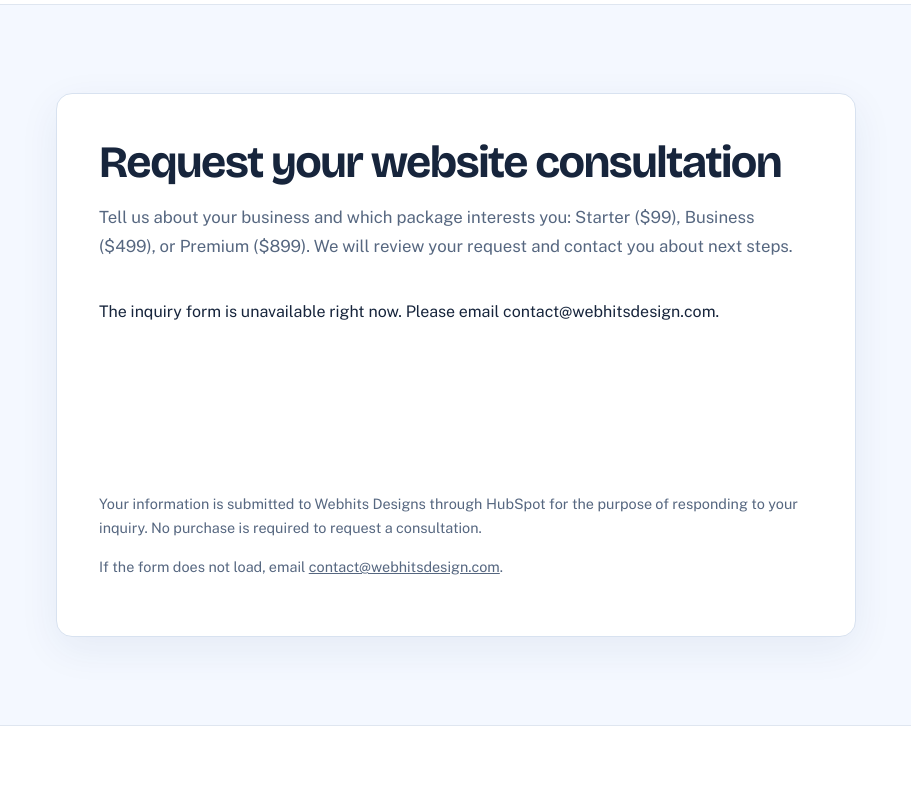
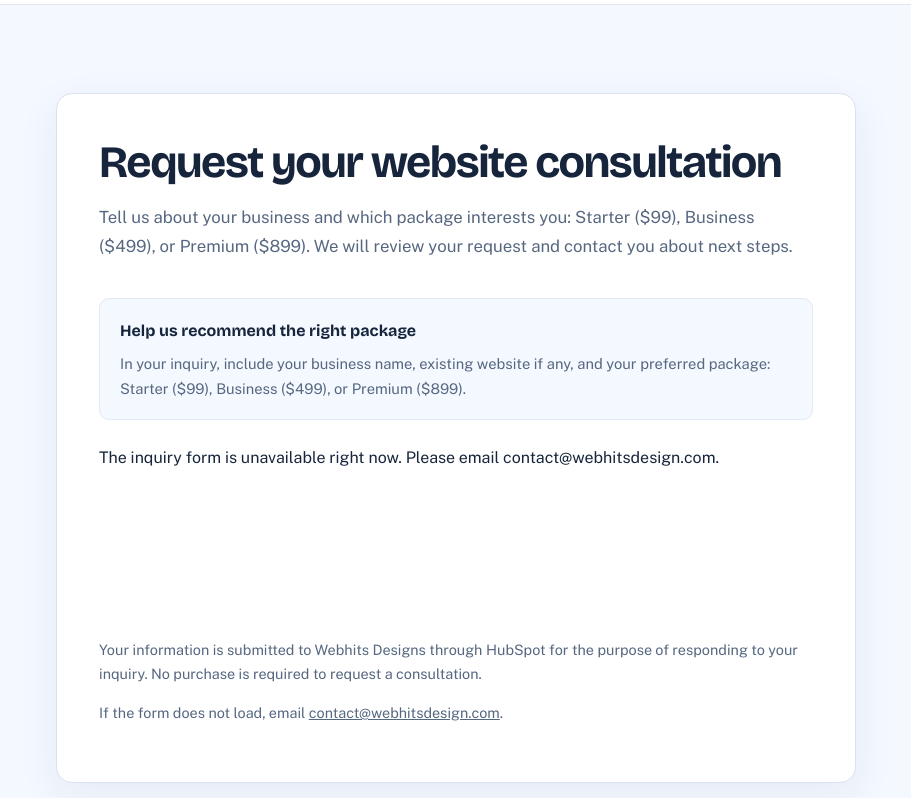
Before and after one commit to webhitsdesign/website, a plain HTML site: page black-friday/index.html in a window 1280 px wide. Shown: the part 1591-2389 px from the top of the page, without its empty margins (184-1095 px from the left). Drawn offline with nearby package versions, Linux system fonts and the light colour scheme; a script that the page names is missing.

Commit message:
Add HubSpot visitor tracking and package qualification guidance to Black Friday page

```diff
--- a/black-friday/index.html
+++ b/black-friday/index.html
@@ -44,6 +44,7 @@ section{padding:88px 0;border-bottom:1px solid var(--line)}
 .small{font-size:.9rem;color:var(--muted)}
 #lead-form{background:#F4F8FF}
 .lead-panel{max-width:800px;margin:0 auto;padding:42px;background:white;border:1px solid #D8E2F0;border-radius:16px;box-shadow:0 12px 40px rgba(27,57,111,.07);min-height:360px}
+.form-qualifier{background:#F4F8FF;border:1px solid #DFE9F8;padding:18px 20px;border-radius:10px;margin-bottom:24px}.form-qualifier strong{font-family:var(--head)}.form-qualifier p{font-size:.92rem;color:var(--muted);margin:7px 0 0}
 #hubspot-lead-form{min-height:180px}
 .lead-panel .small{margin-top:14px}
 .terms{background:#FFFFFF}
@@ -62,9 +63,10 @@ footer{padding:28px 0 36px;background:#FFFFFF;color:var(--muted);font-size:.9rem
 <article class="card"><h3>Business</h3><div class="amount">$499</div><p class="small">One-time setup</p><ul><li>Up to 5 pages</li><li>Mobile-friendly design</li><li>Contact form setup</li><li>Basic Local SEO setup</li><li>Google Search Console setup</li><li>2 rounds of revisions</li></ul><a class="btn" href="#lead-form">Request Business</a></article>
 <article class="card"><h3>Premium</h3><div class="amount">$899</div><p class="small">One-time setup</p><ul><li>Up to 8 pages</li><li>Enhanced one-time SEO setup</li><li>One standard booking-service integration</li><li>Google Analytics setup</li><li>Basic conversion tracking</li><li>2 rounds of revisions</li></ul><a class="btn" href="#lead-form">Request Premium</a></article>
 </div></div></section>
-<section id="lead-form" aria-labelledby="lead-title"><div class="wrap"><div class="lead-panel"><h2 id="lead-title" class="section-title">Request your website consultation</h2><p class="subtitle">Tell us about your business and which package interests you: Starter ($99), Business ($499), or Premium ($899). We will review your request and contact you about next steps.</p><div id="hubspot-lead-form"><p class="small">Loading secure inquiry form…</p></div><p class="small">Your information is submitted to Webhits Designs through HubSpot for the purpose of responding to your inquiry. No purchase is required to request a consultation.</p><p class="small">If the form does not load, email <a href="mailto:contact@webhitsdesign.com?subject=Webhits%20Black%20Friday%20Website%20Inquiry">contact@webhitsdesign.com</a>.</p></div></div></section>
+<section id="lead-form" aria-labelledby="lead-title"><div class="wrap"><div class="lead-panel"><h2 id="lead-title" class="section-title">Request your website consultation</h2><p class="subtitle">Tell us about your business and which package interests you: Starter ($99), Business ($499), or Premium ($899). We will review your request and contact you about next steps.</p><div class="form-qualifier"><strong>Help us recommend the right package</strong><p>In your inquiry, include your business name, existing website if any, and your preferred package: Starter ($99), Business ($499), or Premium ($899).</p></div><div id="hubspot-lead-form"><p class="small">Loading secure inquiry form…</p></div><p class="small">Your information is submitted to Webhits Designs through HubSpot for the purpose of responding to your inquiry. No purchase is required to request a consultation.</p><p class="small">If the form does not load, email <a href="mailto:contact@webhitsdesign.com?subject=Webhits%20Black%20Friday%20Website%20Inquiry">contact@webhitsdesign.com</a>.</p></div></div></section>
 <section class="terms"><div class="wrap"><h2 class="section-title">Simple setup. Clear expectations.</h2><p>Tell us about your business and we'll confirm the scope, content requirements, schedule, and next steps before work begins.</p><p class="small"><strong>Promotion:</strong> Black Friday Starter promotional offer runs November 23–30, 2026. Regular price shown as $299. Hosting, domain registration, paid third-party subscriptions, ongoing maintenance, custom development, and additional services are not included. Customer supplies business information and content. Search rankings, leads, and specific delivery times are not guaranteed.</p><p class="small"><strong>Questions?</strong> Email <a href="mailto:contact@webhitsdesign.com">contact@webhitsdesign.com</a>.</p></div></section></main>
 <footer><div class="wrap foot"><span>© 2026 Webhits Designs</span><a href="mailto:contact@webhitsdesign.com">contact@webhitsdesign.com</a></div></footer>
+<script async defer src="https://js.hs-scripts.com/246890167.js" id="hs-script-loader"></script>
 <script src="https://js.hsforms.net/forms/embed/v2.js" defer></script>
 <script>
 window.addEventListener('load',function(){
```
